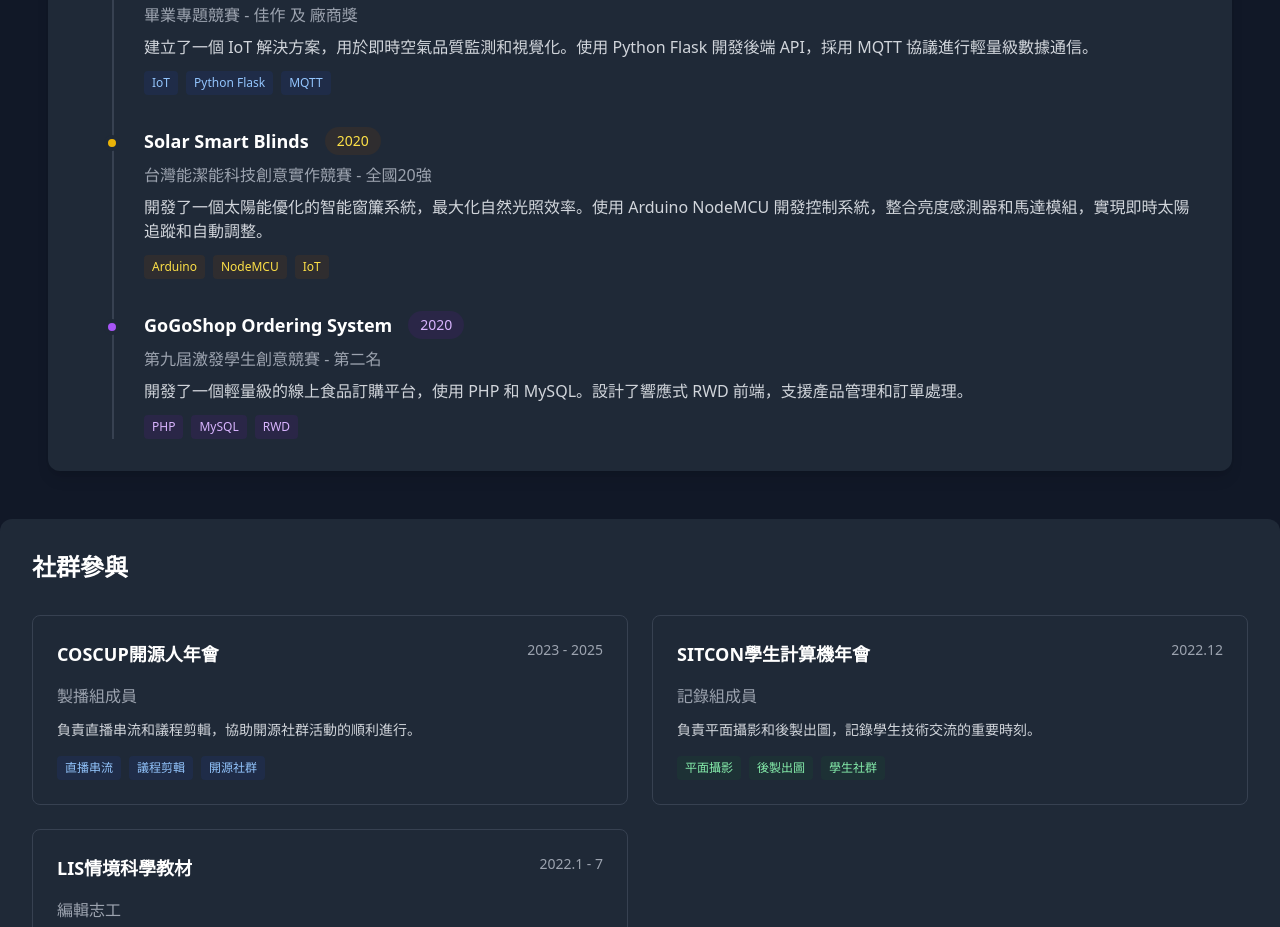
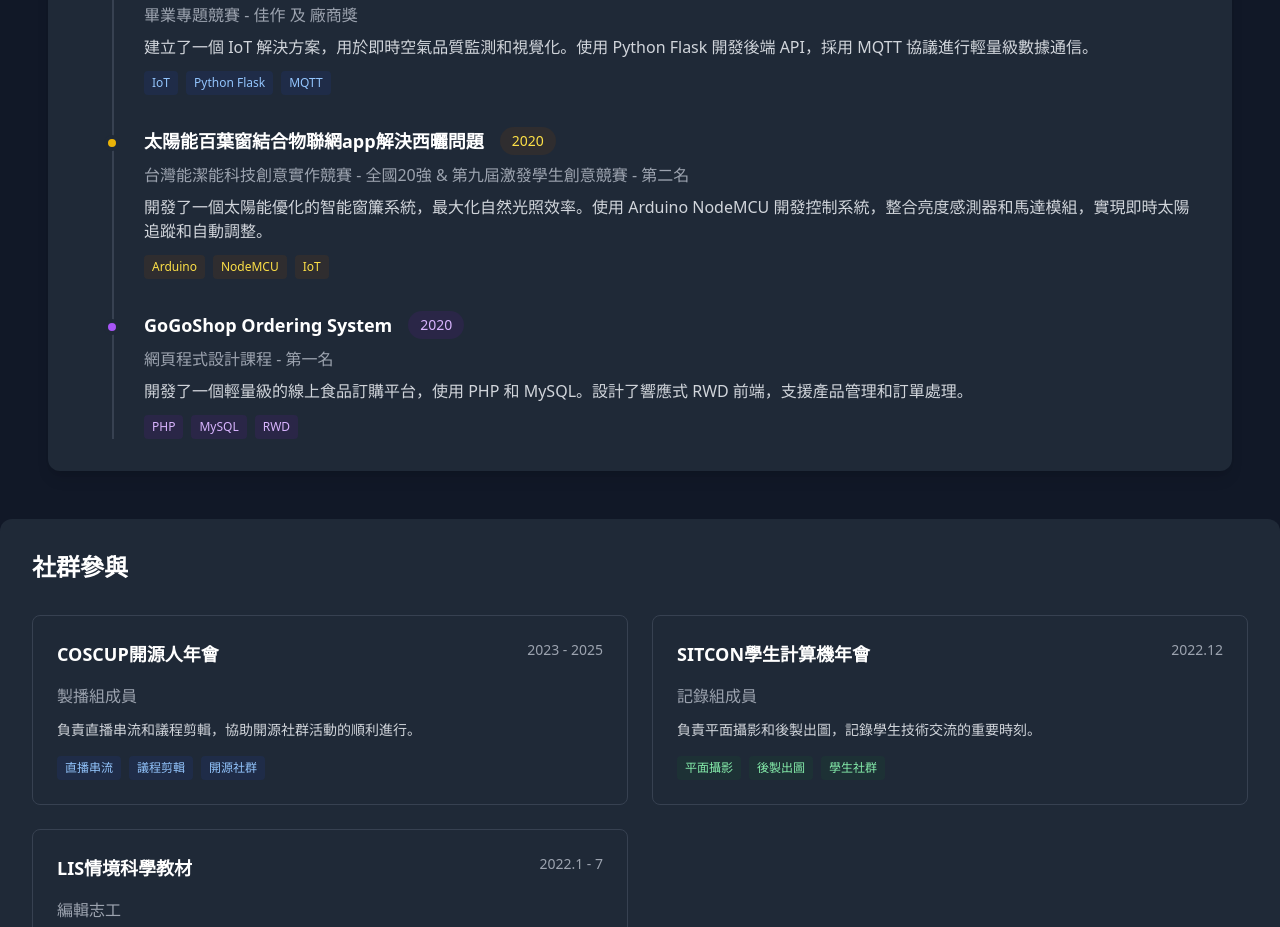
Before and after one commit to 120061203/xsong, a Next.js app: page /about in a window 1280 px wide. Shown: the part 2740-3667 px from the top of the page. Built offline with nearby package versions, Linux system fonts and the light colour scheme.

Commit message:
Correct award information: Solar project won both competitions, GoGoShop was web design course first place

```diff
--- a/app/about/page.tsx
+++ b/app/about/page.tsx
@@ -324,12 +324,12 @@
                   <div className="absolute left-6 top-2 w-4 h-4 bg-yellow-500 rounded-full border-4 border-white dark:border-gray-800"></div>
                   <div className="ml-16">
                     <div className="flex items-center mb-2">
-                      <h3 className="text-lg font-semibold text-gray-900 dark:text-white">Solar Smart Blinds</h3>
+                      <h3 className="text-lg font-semibold text-gray-900 dark:text-white">太陽能百葉窗結合物聯網app解決西曬問題</h3>
                       <span className="ml-4 px-3 py-1 text-sm bg-yellow-100 dark:bg-yellow-900/20 text-yellow-800 dark:text-yellow-300 rounded-full">
                         2020
                       </span>
                     </div>
-                    <p className="text-gray-600 dark:text-gray-400 mb-2">台灣能潔能科技創意實作競賽 - 全國20強</p>
+                    <p className="text-gray-600 dark:text-gray-400 mb-2">台灣能潔能科技創意實作競賽 - 全國20強 & 第九屆激發學生創意競賽 - 第二名</p>
                     <p className="text-gray-600 dark:text-gray-300 mb-3">
                       開發了一個太陽能優化的智能窗簾系統，最大化自然光照效率。使用 Arduino NodeMCU 開發控制系統，整合亮度感測器和馬達模組，實現即時太陽追蹤和自動調整。
                     </p>
@@ -351,7 +351,7 @@
                         2020
                       </span>
                     </div>
-                    <p className="text-gray-600 dark:text-gray-400 mb-2">第九屆激發學生創意競賽 - 第二名</p>
+                    <p className="text-gray-600 dark:text-gray-400 mb-2">網頁程式設計課程 - 第一名</p>
                     <p className="text-gray-600 dark:text-gray-300 mb-3">
                       開發了一個輕量級的線上食品訂購平台，使用 PHP 和 MySQL。設計了響應式 RWD 前端，支援產品管理和訂單處理。
                     </p>
```
